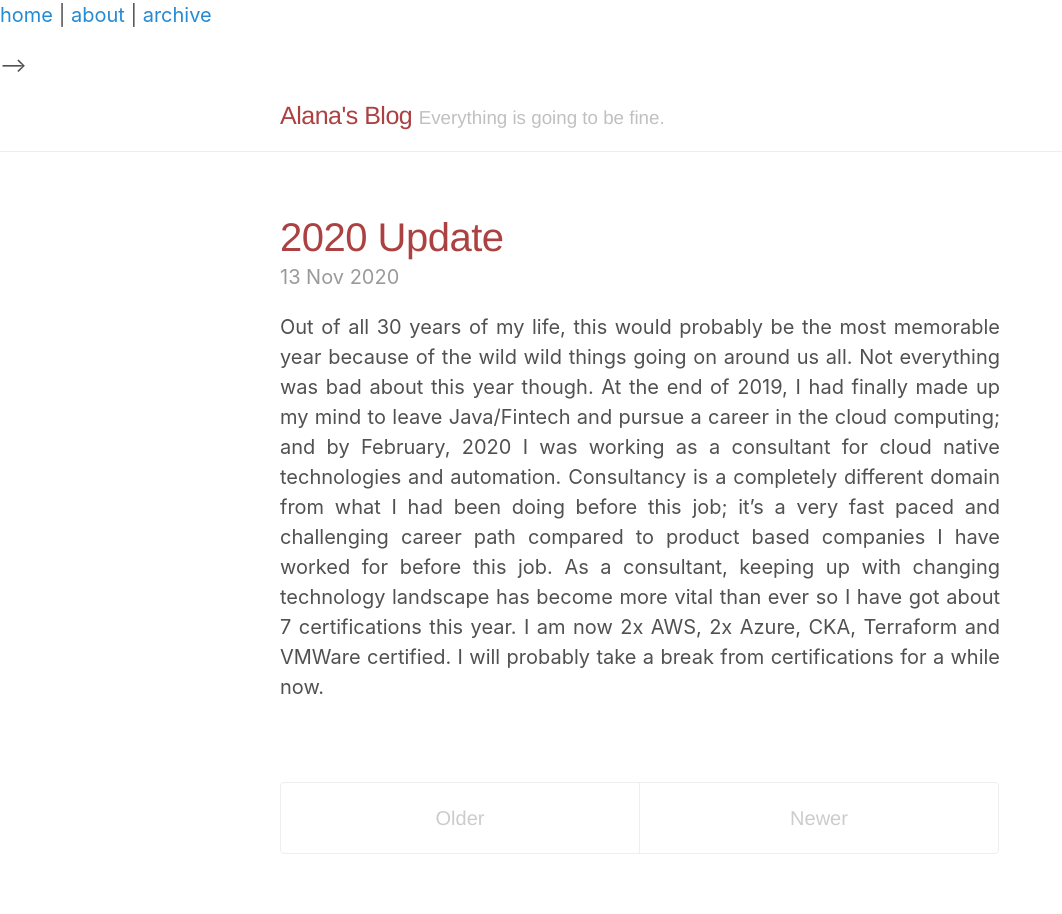
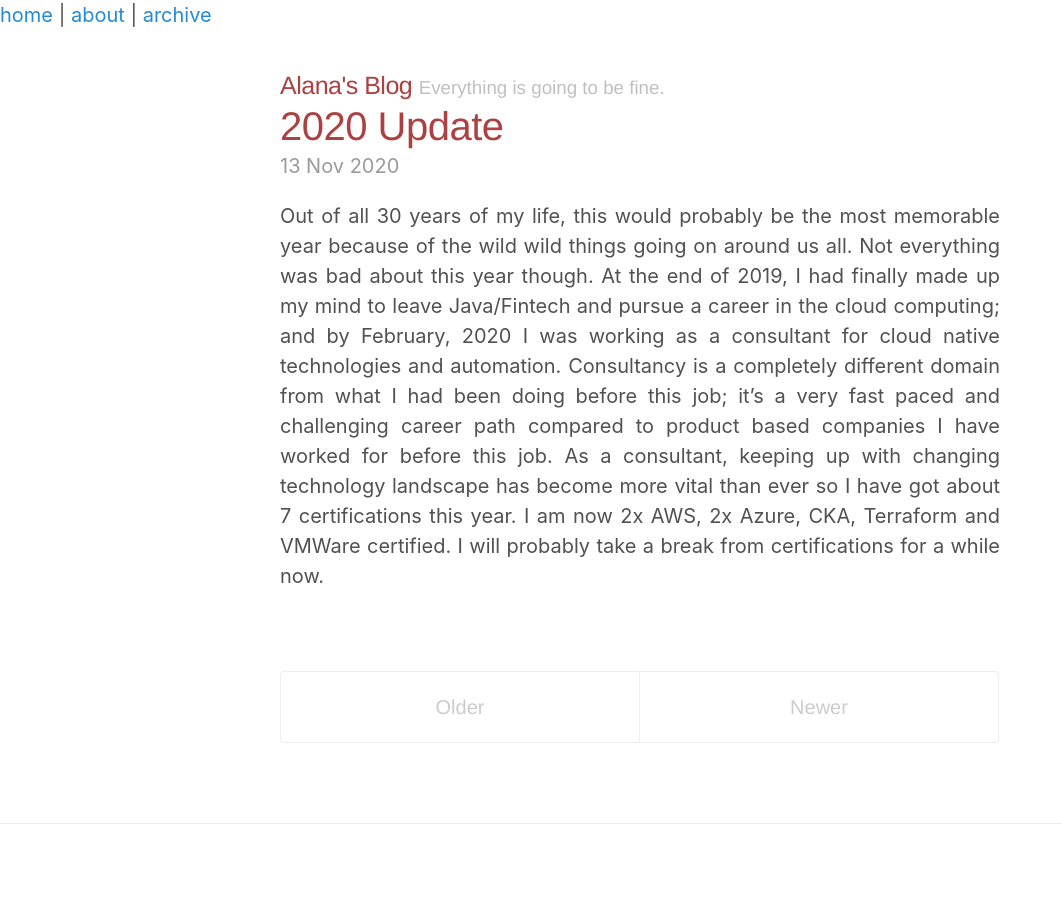
Before and after one commit to Key-Puncher/key-puncher.github.io, a Jekyll site: the page built from index.html, in a window 1280 px wide. Shown: the whole page, without its empty margins (0-1062 px from the left). Built offline with Jekyll 4.4.1, drawn with Linux system fonts in a browser that asks for light colours; the list of posts is cut into pages by our own code.

Commit message:
Update default.html

```diff
--- a/_layouts/default.html
+++ b/_layouts/default.html
@@ -4,11 +4,8 @@
   {% include head.html %}
 
   <body class="theme-base-08">
-    <!-- {% include sidebar.html %} -->
 
-    <!-- Wrap is the content to shift when toggling the sidebar. We wrap the
-         content to avoid any CSS collisions with our real content. -->
-     <div class="wrap">
+
     <div class="masthead">
       <div class="container">
         <h3 class="masthead-title">
@@ -16,32 +13,11 @@
           <small>{{ site.tagline }}</small>
         </h3>
       </div>
-      </div>
 
       <div class="container content">
         {{ content }}
       </div>
     </div>
-
-   <!--<label for="sidebar-checkbox" class="sidebar-toggle"></label>
-
-    <script>
-      (function(document) {
-        var toggle = document.querySelector('.sidebar-toggle');
-        var sidebar = document.querySelector('#sidebar');
-        var checkbox = document.querySelector('#sidebar-checkbox');
-
-        document.addEventListener('click', function(e) {
-          var target = e.target;
-
-          if(!checkbox.checked ||
-             sidebar.contains(target) ||
-             (target === checkbox || target === toggle)) return;
-
-          checkbox.checked = false;
-        }, false);
-      })(document);
-    </script>-->
 
 
 
```
Lines whose indentation alone changed are shown as unchanged.
